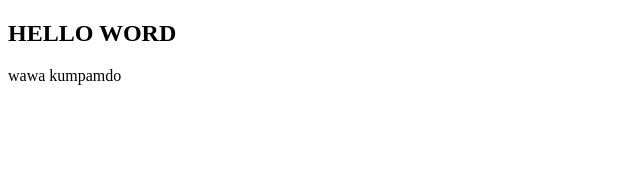
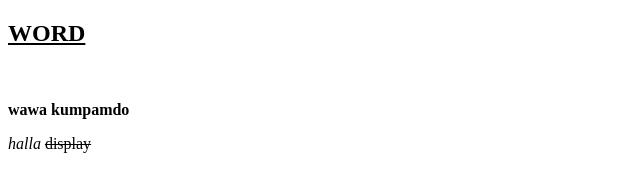
Before and after one commit to eckoh/webtraining, a plain HTML site: page index.html in a window 1280 px wide. Shown: the whole page, without its empty margins (0-640 px from the left). Drawn offline with Linux system fonts and the light colour scheme.

Commit message:
training

```diff
--- a/index.html
+++ b/index.html
@@ -7,8 +7,11 @@ MY WEB PAGE
 </head>
 
 <body>
-<H2>HELLO WORD</H2>
-<p>wawa kumpamdo</p>
+<H2><u> WORD</u></H2>
+<br>
+<p><b> wawa kumpamdo</b></p>
+<i>halla</i>
+<s>display</s>
 </body>
 
 
```
